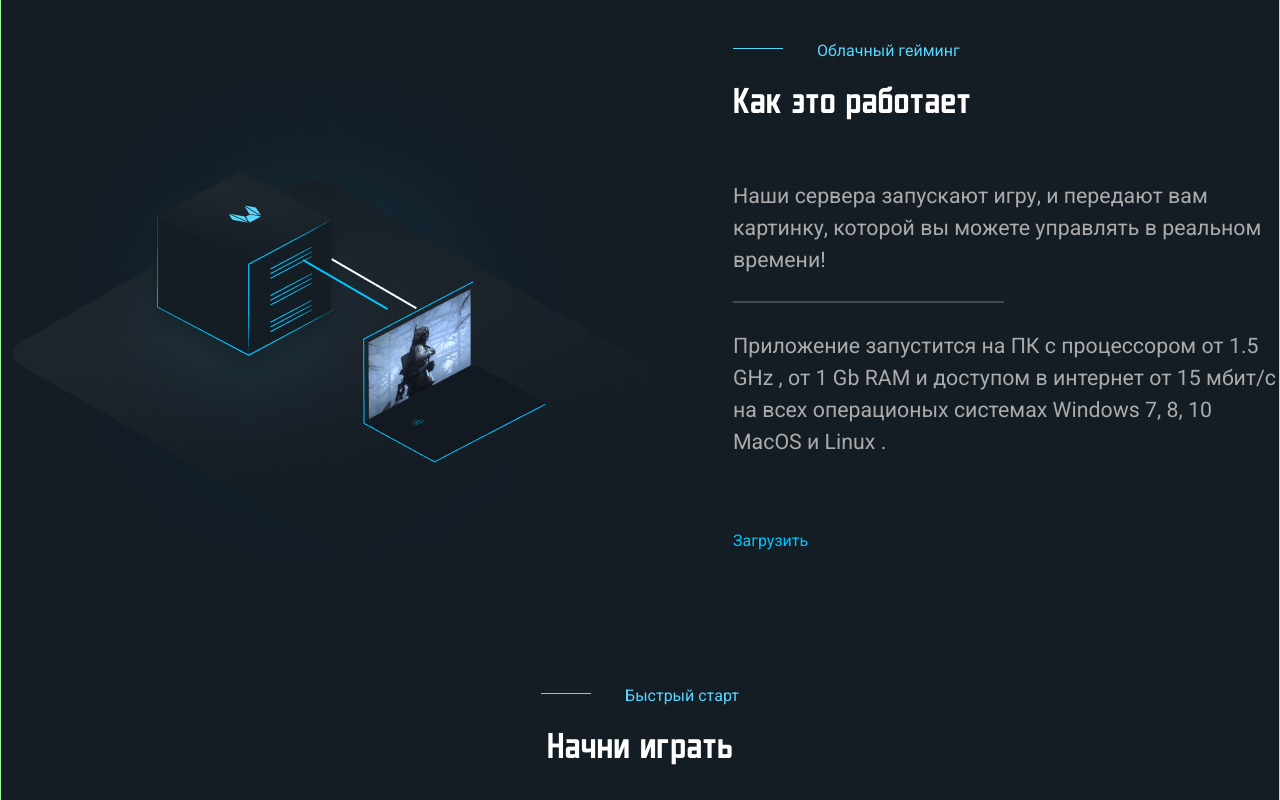
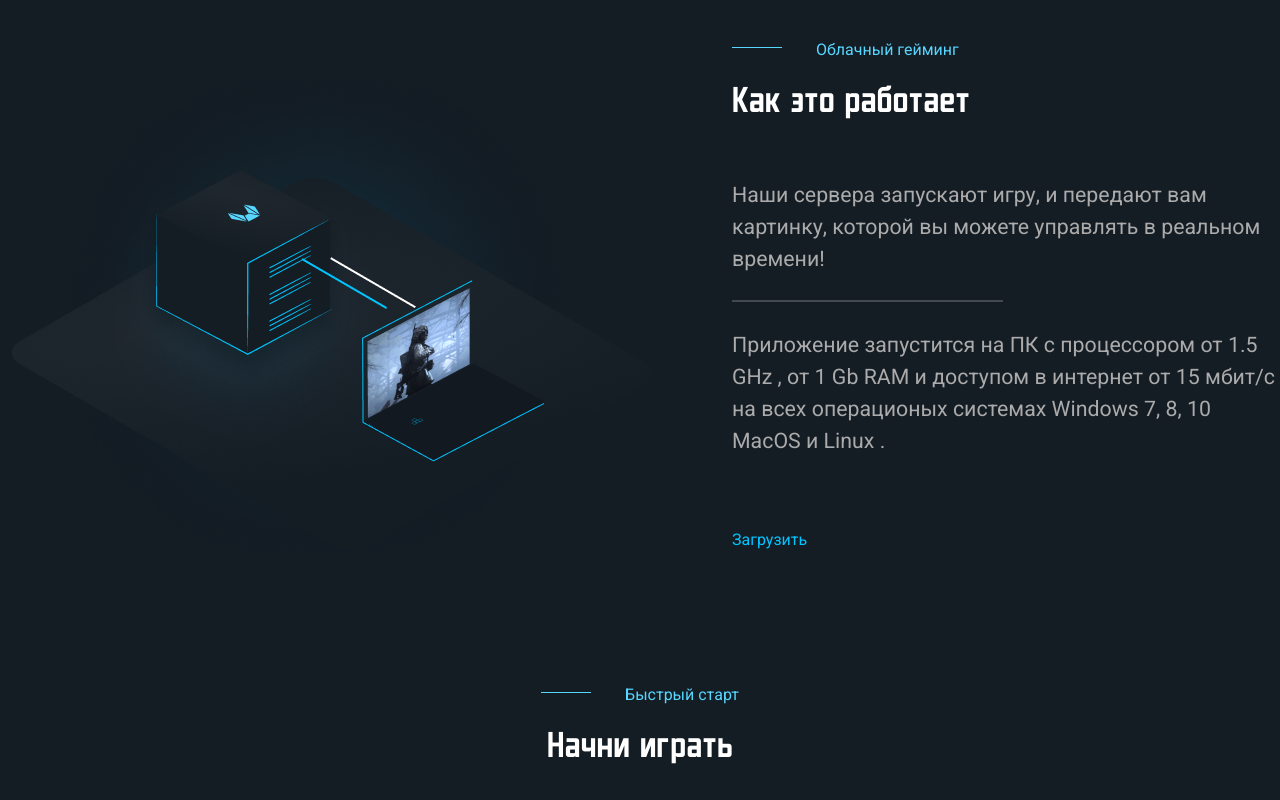
Before and after one commit to VVKoshkin/Warplaycloud, a plain HTML site: page index.html in a window 1280 px wide. Shown: the part 901-1701 px from the top of the page. Drawn offline with nearby package versions, Linux system fonts and the light colour scheme.

Commit message:
fix container borders

```diff
--- a/css/style.css
+++ b/css/style.css
@@ -74,7 +74,7 @@ body {
     max-width: 1327px;
     height: 100%;
     margin: 0 auto;
-    border:1px solid palegreen;
+    /* border:1px solid palegreen; */
 }
 
 
```
